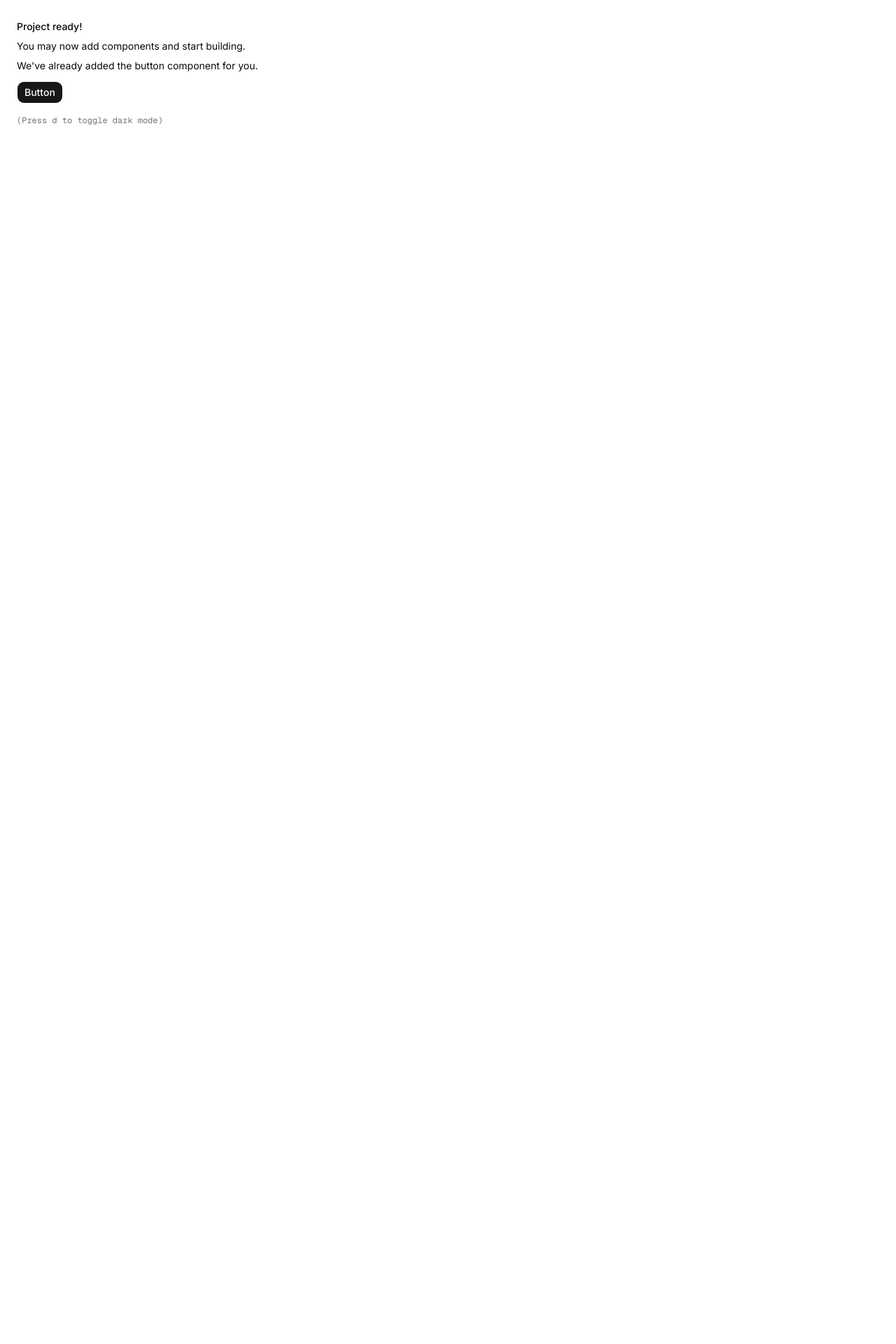
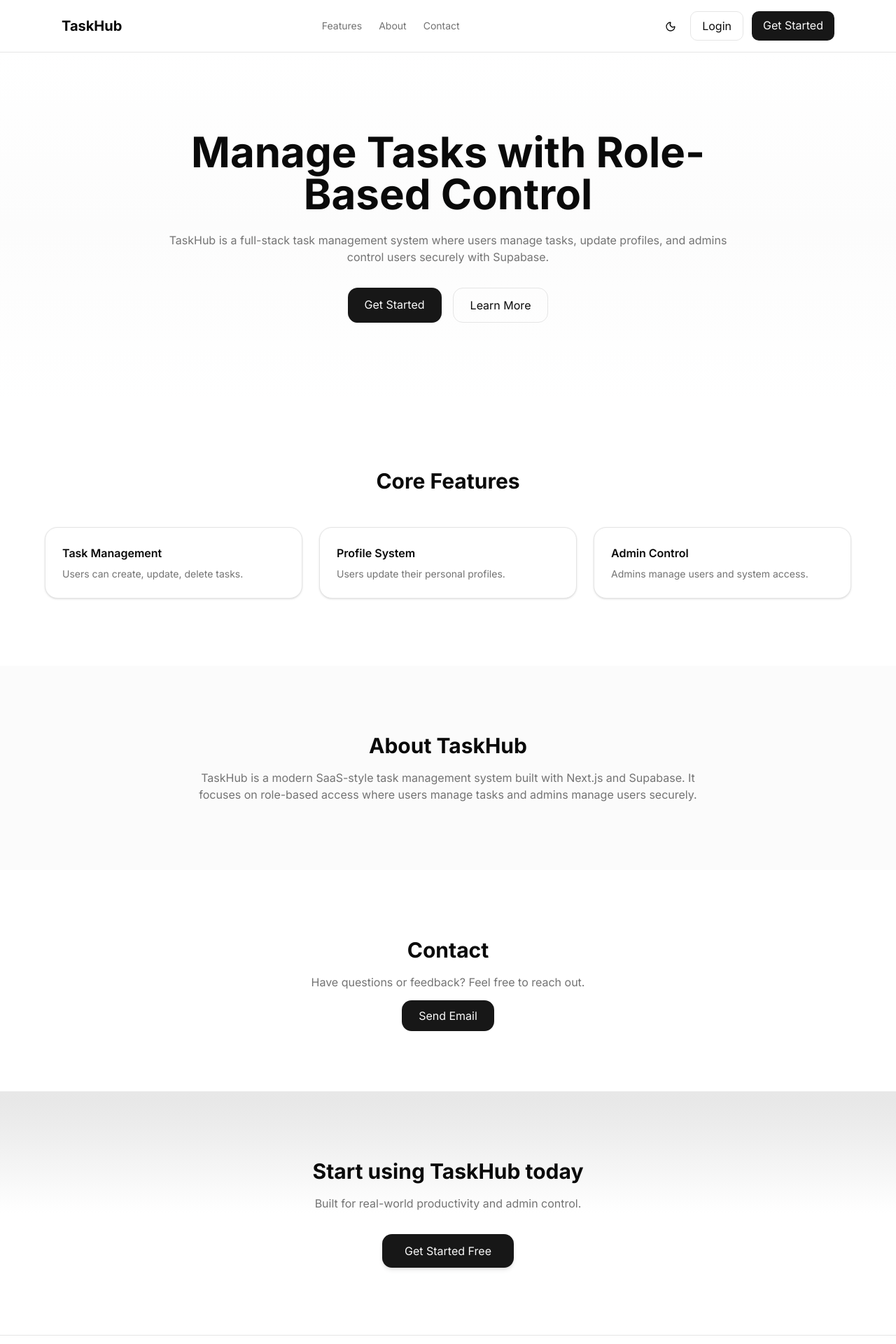
Before and after one commit to chitkokoaung1056/taskhub, a Next.js app: page / in a window 1280 px wide. Shown: the top 1920 px of the page at 70% size. Before the commit the page ends 800 px from the top, so only its background shows below. Built offline with nearby package versions, Linux system fonts and the light colour scheme.

Commit message:
feat(v2): implement landing page

```diff
--- a/app/page.tsx
+++ b/app/page.tsx
@@ -1,19 +1,241 @@
-import { Button } from "@/components/ui/button"
+"use client"
 
-export default function Page() {
+import { ThemeToggleButton } from "@/components/dashboard-layout/navbar/navbar-actions/ThemeToggleButton"
+import { motion } from "framer-motion"
+import { Suspense, useState } from "react"
+
+export function CurrentTime() {
+  const currentYear = new Date().getFullYear()
+  return <span>{currentYear}</span>
+}
+
+export default function LandingPage() {
+  const [open, setOpen] = useState(false)
+
+  const fadeUp = {
+    hidden: { opacity: 0, y: 20 },
+    show: { opacity: 1, y: 0 },
+  }
+
   return (
-    <div className="flex min-h-svh p-6">
-      <div className="flex max-w-md min-w-0 flex-col gap-4 text-sm leading-loose">
-        <div>
-          <h1 className="font-medium">Project ready!</h1>
-          <p>You may now add components and start building.</p>
-          <p>We&apos;ve already added the button component for you.</p>
-          <Button className="mt-2">Button</Button>
+    <div className="min-h-screen bg-background text-foreground">
+      {/* ================= NAVBAR ================= */}
+      <header className="sticky top-0 z-50 border-b border-border bg-background/80 backdrop-blur">
+        <div className="mx-auto flex max-w-6xl items-center justify-between px-6 py-4">
+          <h1 className="text-xl font-bold">TaskHub</h1>
+
+          <nav className="hidden gap-6 text-sm text-muted-foreground md:flex">
+            <a href="#features" className="hover:text-foreground">
+              Features
+            </a>
+            <a href="#about" className="hover:text-foreground">
+              About
+            </a>
+            <a href="#contact" className="hover:text-foreground">
+              Contact
+            </a>
+          </nav>
+
+          <div className="hidden gap-3 md:flex">
+            <ThemeToggleButton className="mt-1.5" />
+            <a
+              href="/login"
+              className="rounded-lg border border-border px-4 py-2 transition hover:bg-accent"
+            >
+              Login
+            </a>
+
+            <a
+              href="/register"
+              className="rounded-lg bg-primary px-4 py-2 text-primary-foreground transition hover:opacity-90"
+            >
+              Get Started
+            </a>
+          </div>
+
+          <div className="space-x-4 md:hidden">
+            <ThemeToggleButton className="mt-1" />
+            <button
+              className="cursor-pointer text-xl"
+              onClick={() => setOpen(!open)}
+            >
+              ☰
+            </button>
+          </div>
         </div>
-        <div className="font-mono text-xs text-muted-foreground">
-          (Press <kbd>d</kbd> to toggle dark mode)
+
+        {open && (
+          <div className="flex flex-col gap-2 px-6 pb-4 text-sm text-muted-foreground md:hidden">
+            <a href="#features">Features</a>
+            <a href="#about">About</a>
+            <a href="#contact">Contact</a>
+            <hr className="border-border" />
+            <a href="/login">Login</a>
+            <a href="/register">Get Started</a>
+          </div>
+        )}
+      </header>
+
+      {/* ================= HERO ================= */}
+      <section className="relative overflow-hidden">
+        <div className="absolute inset-0 bg-linear-to-b from-background via-muted/30 to-background" />
+
+        <div className="relative mx-auto max-w-4xl px-6 py-28 text-center">
+          <motion.h2
+            variants={fadeUp}
+            initial="hidden"
+            animate="show"
+            transition={{ duration: 0.6 }}
+            className="mb-6 text-4xl font-bold md:text-6xl"
+          >
+            Manage Tasks with Role-Based Control
+          </motion.h2>
+
+          <motion.p
+            variants={fadeUp}
+            initial="hidden"
+            animate="show"
+            transition={{ duration: 0.8 }}
+            className="mb-8 text-muted-foreground"
+          >
+            TaskHub is a full-stack task management system where users manage
+            tasks, update profiles, and admins control users securely with
+            Supabase.
+          </motion.p>
+
+          <div className="flex justify-center gap-4">
+            <a
+              href="/register"
+              className="rounded-xl bg-primary px-6 py-3 text-primary-foreground transition hover:scale-105"
+            >
+              Get Started
+            </a>
+
+            <a
+              href="#features"
+              className="rounded-xl border border-border px-6 py-3 transition hover:bg-accent"
+            >
+              Learn More
+            </a>
+          </div>
         </div>
-      </div>
+      </section>
+
+      {/* ================= FEATURES ================= */}
+      <section id="features" className="px-6 py-24">
+        <motion.h3
+          initial={{ opacity: 0 }}
+          whileInView={{ opacity: 1 }}
+          viewport={{ once: true }}
+          className="mb-12 text-center text-3xl font-bold"
+        >
+          Core Features
+        </motion.h3>
+
+        <div className="mx-auto grid max-w-6xl gap-6 md:grid-cols-3">
+          {[
+            {
+              title: "Task Management",
+              desc: "Users can create, update, delete tasks.",
+            },
+            {
+              title: "Profile System",
+              desc: "Users update their personal profiles.",
+            },
+            {
+              title: "Admin Control",
+              desc: "Admins manage users and system access.",
+            },
+          ].map((f, i) => (
+            <motion.div
+              key={i}
+              initial={{ opacity: 0, y: 30 }}
+              whileInView={{ opacity: 1, y: 0 }}
+              viewport={{ once: true }}
+              transition={{ delay: i * 0.1 }}
+              whileHover={{ scale: 1.05 }}
+              className="rounded-2xl border border-border bg-card p-6 text-card-foreground shadow-sm"
+            >
+              <h4 className="mb-2 font-semibold">{f.title}</h4>
+              <p className="text-sm text-muted-foreground">{f.desc}</p>
+            </motion.div>
+          ))}
+        </div>
+      </section>
+
+      {/* ================= ABOUT ================= */}
+      <section id="about" className="bg-muted/40 px-6 py-24">
+        <motion.div
+          initial={{ opacity: 0, y: 20 }}
+          whileInView={{ opacity: 1, y: 0 }}
+          viewport={{ once: true }}
+          className="mx-auto max-w-3xl text-center"
+        >
+          <h3 className="mb-4 text-3xl font-bold">About TaskHub</h3>
+          <p className="text-muted-foreground">
+            TaskHub is a modern SaaS-style task management system built with
+            Next.js and Supabase. It focuses on role-based access where users
+            manage tasks and admins manage users securely.
+          </p>
+        </motion.div>
+      </section>
+
+      {/* ================= CONTACT ================= */}
+      <section id="contact" className="px-6 py-24">
+        <motion.div
+          initial={{ opacity: 0 }}
+          whileInView={{ opacity: 1 }}
+          viewport={{ once: true }}
+          className="mx-auto max-w-3xl text-center"
+        >
+          <h3 className="mb-4 text-3xl font-bold">Contact</h3>
+          <p className="mb-6 text-muted-foreground">
+            Have questions or feedback? Feel free to reach out.
+          </p>
+          <a
+            href="mailto:chitkokoaung1056@gmail.com"
+            className="rounded-xl bg-primary px-6 py-3 text-primary-foreground transition hover:opacity-90"
+          >
+            Send Email
+          </a>
+        </motion.div>
+      </section>
+
+      {/* ================= CTA ================= */}
+      <section className="relative overflow-hidden py-24 text-center">
+        <div className="absolute inset-0 bg-background" />
+        <div className="absolute inset-0 bg-linear-to-b from-primary/10 via-background to-background" />
+
+        <div className="relative mx-auto max-w-3xl px-6">
+          <h3 className="mb-4 text-3xl font-bold">Start using TaskHub today</h3>
+
+          <p className="mb-8 text-muted-foreground">
+            Built for real-world productivity and admin control.
+          </p>
+
+          <a
+            href="/register"
+            className="inline-flex rounded-xl bg-primary px-8 py-3 text-primary-foreground shadow-md transition hover:scale-105"
+          >
+            Get Started Free
+          </a>
+        </div>
+      </section>
+
+      {/* ================= FOOTER ================= */}
+      <footer className="border-t border-border py-10 text-center text-sm text-muted-foreground">
+        <div className="mb-3 flex justify-center gap-6">
+          <a href="#about">About</a>
+          <a href="#contact">Contact</a>
+          <a href="/privacy">Privacy</a>
+          <a href="/terms">Terms</a>
+        </div>
+        ©
+        <Suspense fallback={<span>2026</span>}>
+          <CurrentTime />
+        </Suspense>
+        TaskHub. All rights reserved.
+      </footer>
     </div>
   )
 }
--- a/components/dashboard-layout/navbar/navbar-actions/ThemeToggleButton.tsx
+++ b/components/dashboard-layout/navbar/navbar-actions/ThemeToggleButton.tsx
@@ -4,16 +4,15 @@
 import { Moon, Sun } from "lucide-react"
 import { useTheme } from "next-themes"
 
-export function ThemeToggleButton() {
+export function ThemeToggleButton({ className }: { className?: string }) {
   const { theme, setTheme } = useTheme()
 
   return (
     <Button
       variant="ghost"
       size="icon"
-      onClick={() =>
-        setTheme(theme === "dark" ? "light" : "dark")
-      }
+      className={className}
+      onClick={() => setTheme(theme === "dark" ? "light" : "dark")}
     >
       {theme === "dark" ? <Sun /> : <Moon />}
     </Button>
--- a/components/tasks/AddTaskButton.tsx
+++ b/components/tasks/AddTaskButton.tsx
@@ -13,8 +13,8 @@
 
   return (
     <>
-      <Dialog open={open}>
-        <DialogTrigger asChild onClick={() => setOpen(true)}>
+      <Dialog open={open} onOpenChange={setOpen} >
+        <DialogTrigger asChild >
           <Button className="cursor-pointer px-4 py-2 font-semibold sm:py-5">
             <Plus className="mr-2 size-4" />
             Add Task
--- a/components/tasks/TaskForm.tsx
+++ b/components/tasks/TaskForm.tsx
@@ -92,7 +92,11 @@
   }
 
   return (
-    <DialogContent className="p-6 sm:max-w-xl" showCloseButton={false}>
+    <DialogContent
+      className="p-6 sm:max-w-xl"
+      onCloseAutoFocus={onClose}
+      onInteractOutside={(e) => e.preventDefault()}
+    >
       <DialogHeader>
         <DialogTitle>
           {formType === "add" ? "Create New Task" : "Edit Task"}
--- a/lib/actions/auth.action.ts
+++ b/lib/actions/auth.action.ts
@@ -3,7 +3,6 @@
 import z from "zod"
 import {
   deleteAccount,
-  getCurrentUser,
   loginUser,
   logoutUser,
   registerUser,
@@ -64,6 +63,7 @@
       message: ["User registered successfully!"],
       errors: {},
       values: {},
+      redirectTo: "/dashboard",
     }
   } catch (err) {
     return {
@@ -130,7 +130,7 @@
     return {
       success: true,
       message: ["Logged out successfully!"],
-      redirectTo: "/login",
+      redirectTo: "/",
       errors: {},
     }
   } catch (err) {
@@ -244,7 +244,7 @@
     return {
       success: true,
       message: ["Account Deleted successfully!"],
-      redirectTo: "/login",
+      redirectTo: "/",
       errors: {},
     }
   } catch (err) {
--- a/lib/utils.ts
+++ b/lib/utils.ts
@@ -1,4 +1,3 @@
-import imageCompression from 'browser-image-compression';
 
 import { clsx, type ClassValue } from "clsx"
 import { twMerge } from "tailwind-merge"
--- a/package.json
+++ b/package.json
@@ -22,6 +22,7 @@
     "date-fns": "^4.1.0",
     "lucide-react": "^1.8.0",
     "mock-data": "^1.5.5",
+    "motion": "^12.38.0",
     "next": "16.1.7",
     "next-themes": "^0.4.6",
     "radix-ui": "^1.4.3",
```
Also changed, not shown: components/setting/Preferences/LanguageSetting.tsx (+13 -6 lines), components/setting/Preferences/ThemeSetting.tsx (+8 -8 lines), lib/supabase/proxy.ts (+4 -4 lines), 1 other file (tests, documents, lock files or other folders).
